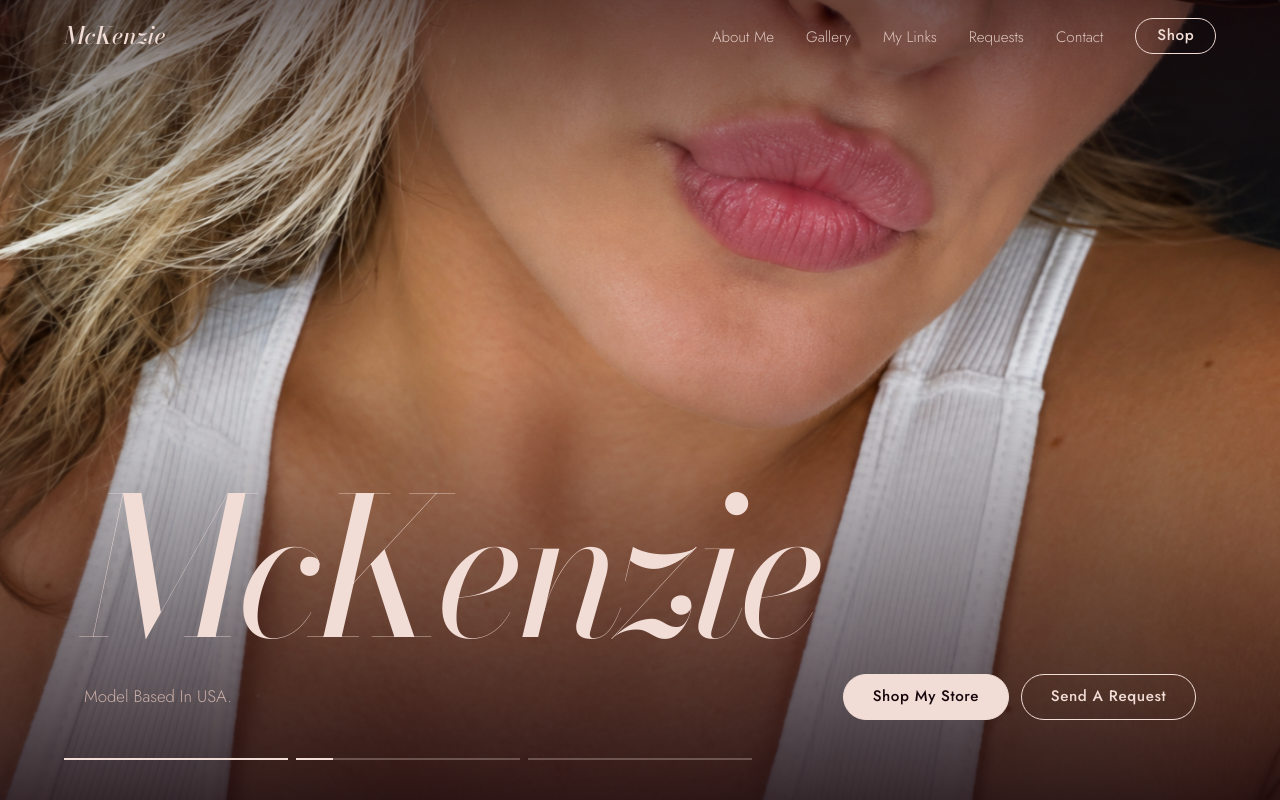
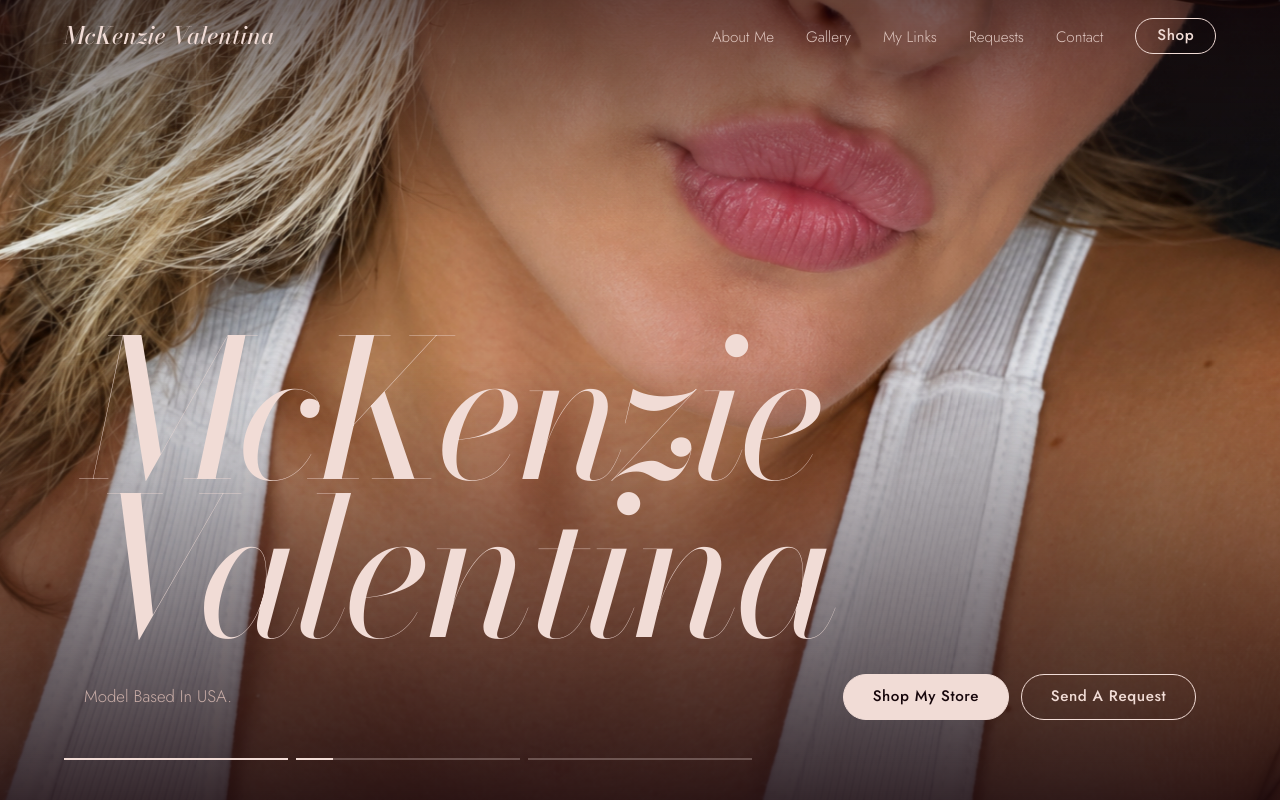
Before and after one commit to snapchris/mk, a plain HTML site: page index.html in a window 1280 px wide. Shown: the top 800 px of the page. Drawn offline with nearby package versions, Linux system fonts and the light colour scheme.

Commit message:
Update index.html

```diff
--- a/index.html
+++ b/index.html
@@ -295,7 +295,7 @@ footer a:hover{color:var(--blush)}
 
 <!-- ============ NAV ============ -->
 <nav class="nav" id="nav" aria-label="Main">
-  <a class="nav__brand" href="#top">McKenzie</a>
+  <a class="nav__brand" href="#top">McKenzie Valentina</a>
   <button class="nav__toggle" id="navToggle" aria-label="Open menu" aria-expanded="false" aria-controls="navLinks">
     <span></span><span></span>
   </button>
@@ -319,7 +319,7 @@ footer a:hover{color:var(--blush)}
   </div>
 
   <div class="hero__content wrap">
-    <h1 class="hero__name">McKenzie</h1>
+    <h1 class="hero__name">McKenzie Valentina</h1>
     <div class="hero__row">
       <p class="hero__tag">Model Based In USA.</p>
       <div class="hero__cta">
```
